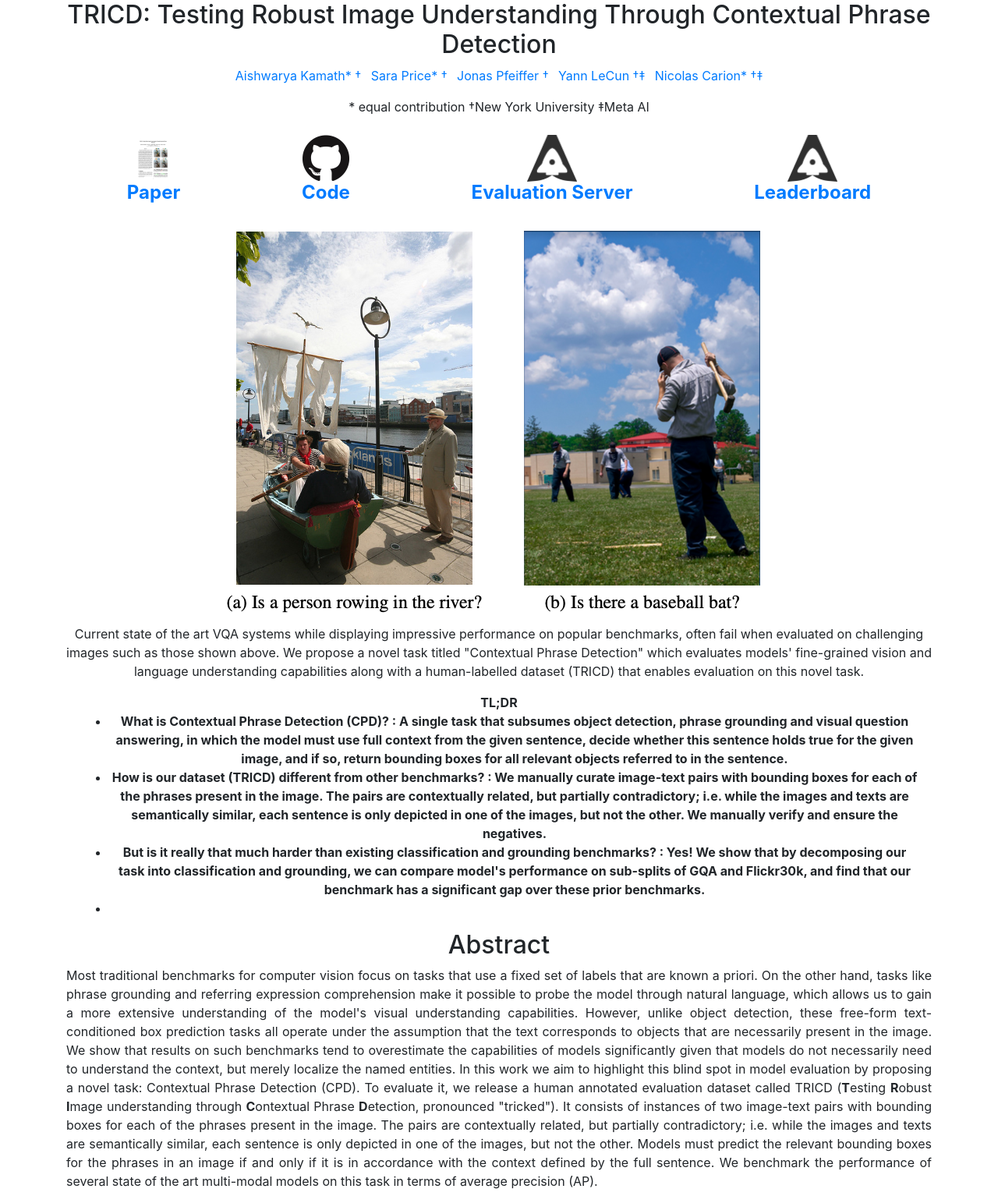
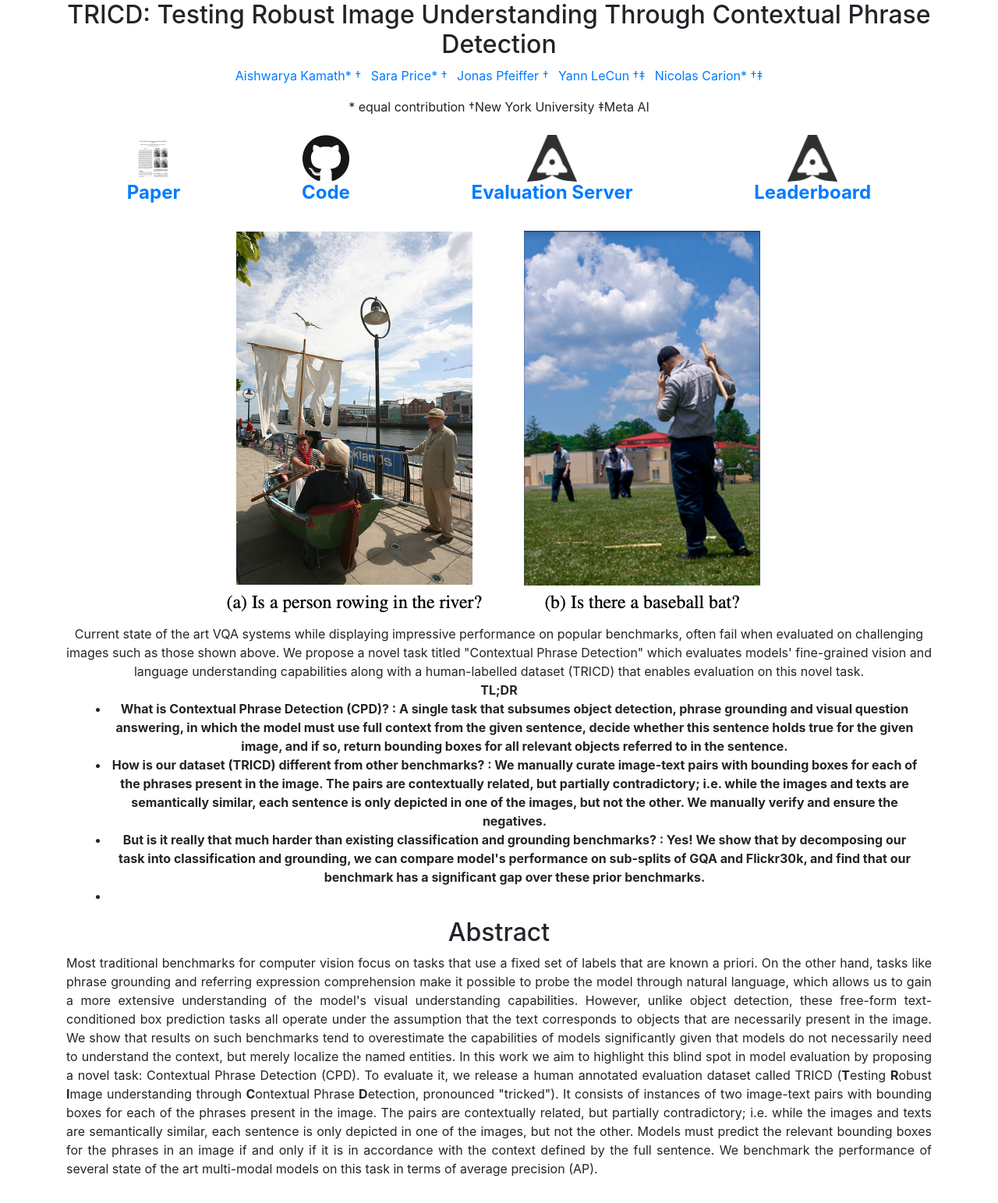
Before and after one commit to ashkamath/TRICD, a Jekyll site: the page built from index.html, in a window 1280 px wide. Shown: the whole page at 78% size. Built offline with Jekyll 4.4.1, drawn with Linux system fonts in a browser that asks for light colours; nearby versions of some CDN libraries.

Commit message:
Update main page

```diff
--- a/index.html
+++ b/index.html
@@ -119,14 +119,14 @@
                       Current state of the art VQA systems while displaying impressive performance on popular benchmarks, often fail when evaluated on challenging images such as those shown above. We propose a novel task titled "Contextual Phrase Detection" which evaluates models' fine-grained vision and language understanding capabilities along with a human-labelled dataset (TRICD) that enables evaluation on this novel task.
 
 			 <div class="col-xl-12">
-                <p class="text-justify">
+              <!--  <p class="text-justify"> -->
                     <center><b>TL;DR </center>
                     <ul>
                      <li> What is Contextual Phrase Detection (CPD)? : A single task that subsumes object detection, phrase grounding and visual question answering, in which the model must use full context from the given sentence, decide whether this sentence holds true for the given image, and if so, return bounding boxes for all relevant objects referred to in the sentence.</li>
                      <li> How is our dataset (TRICD) different from other benchmarks? : We manually curate image-text pairs with bounding boxes for each of the phrases present in the image. The pairs are contextually related, but partially contradictory; i.e. while the images and texts are semantically similar, each sentence is only depicted in one of the images, but not the other. We manually verify and ensure the negatives.
 		     <li> But is it really that much harder than existing classification and grounding benchmarks? : Yes! We show that by decomposing our task into classification and grounding, we can compare model's performance on sub-splits of GQA and Flickr30k, and find that our benchmark has a significant gap over these prior benchmarks.<li>
                         </ul></b>
-               </p>
+              <!--  </p> -->
             </div>
 
 
```
